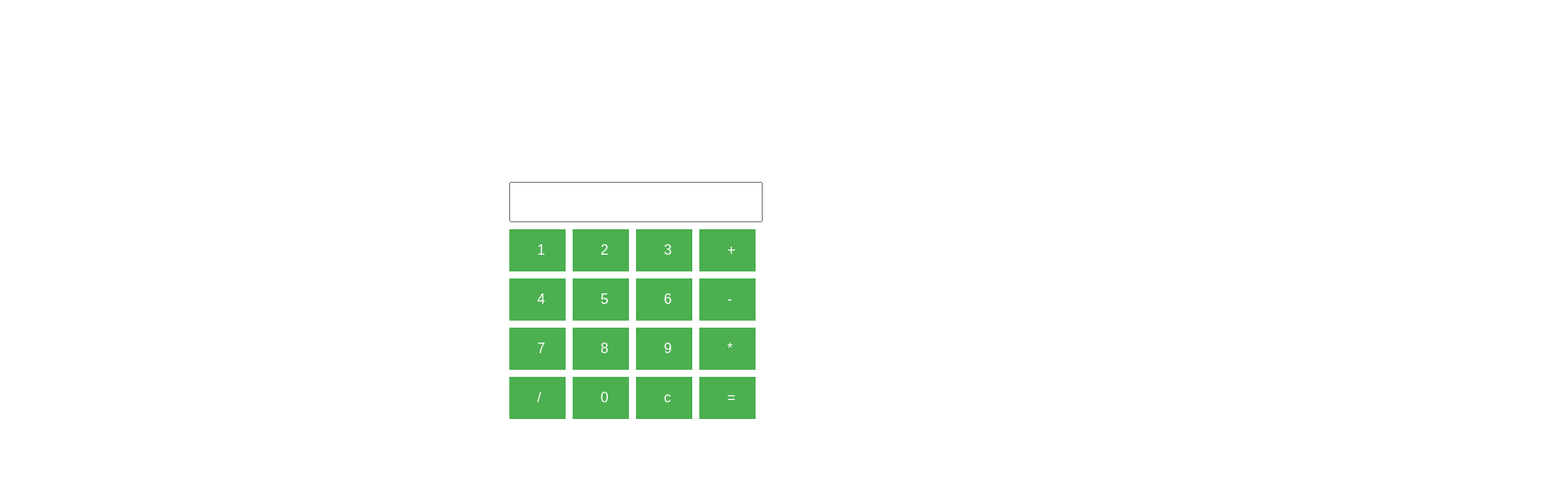
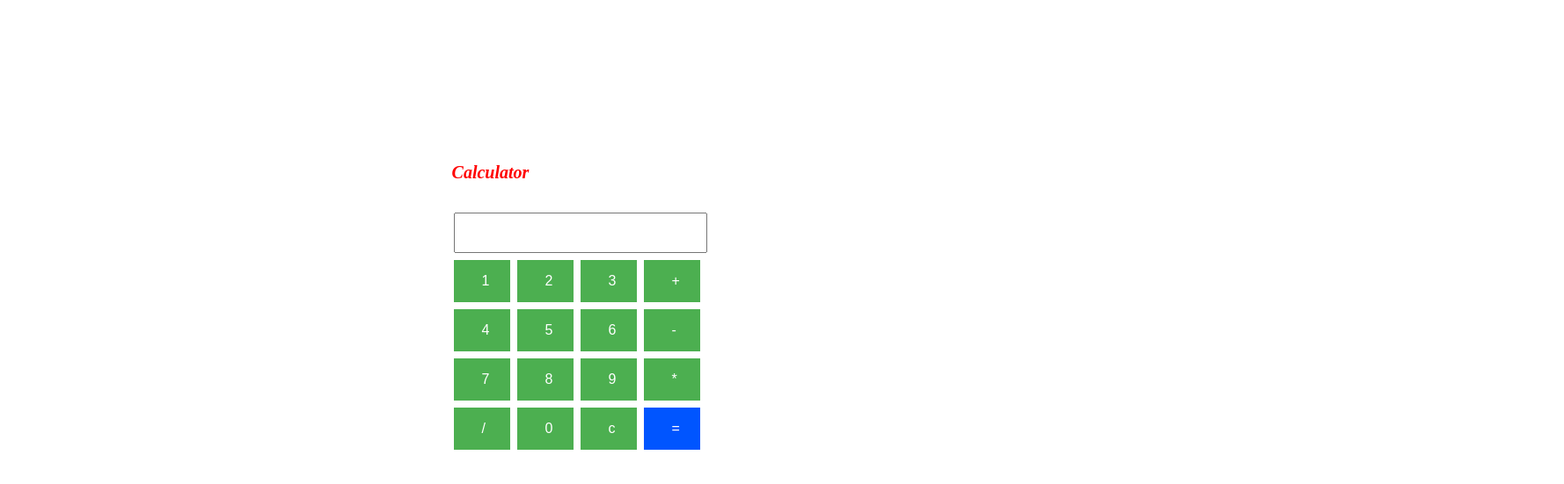
Before and after one commit to ebraheemabbas/calculator, a plain HTML site: page index.html in a window 1280 px wide. Shown: the part 5-556 px from the top of the page at 88% size, 1778 px wide, since content can reach past the window. Drawn offline with Linux system fonts and the light colour scheme.

Commit message:
Update index.html

```diff
--- a/index.html
+++ b/index.html
@@ -14,9 +14,13 @@
   cursor: pointer;
   width: 50px;
   position: relative;
-  left: 45%;
-  top: 200px;
+  left: 40%;
+  top: 180px;
 
+
+}
+.buttonE{
+  background-color: #0055FF;
 }
 
 .text1{
@@ -25,47 +29,74 @@ font-size:16px;
   width: 280px;
   height:40px;
   position: relative;
-  left: 45%;
-  top: 200px;
+  left: 40%;
+  top: 180px;
 
   }
+  p {
+    color: red;
+  font-size:20px;
+  font-style:italic;
+  font-weight: bold;
+  display: block;
+  margin-top: 1em;
+  margin-bottom: 1em;
+  margin-left: 0;
+  margin-right: 0;
+   position: relative;
+  left: 40%;
+  top: 170px;
+
+}
 
 </style>
     <head>
         <title>Calculator - Ebraheem</title>
     </head>
     <body>
+	<p>Calculator</p>
   <input class="text1" type="text" id="firstname"><br>
-<button class="button button1" onclick="myFunction(1)" >1</button>
-<button class="button button2" onclick="myFunction(2)" >2</button>
-<button class="button button3" onclick="myFunction(3)" >3</button>
+<button class="button button1" onclick="add_numbera(1)" >1</button>
+<button class="button button2" onclick="add_numbera(2)" >2</button>
+<button class="button button3" onclick="add_numbera(3)" >3</button>
 <button class="button button+" onclick="op('+')" >+</button><br>
-<button class="button button4" onclick="myFunction(4)" >4</button>
-<button class="button button5" onclick="myFunction(5)" >5</button>
-<button class="button button6" onclick="myFunction(6)" >6</button>
+<button class="button button4" onclick="add_numbera(4)" >4</button>
+<button class="button button5" onclick="add_numbera(5)" >5</button>
+<button class="button button6" onclick="add_numbera(6)" >6</button>
 <button class="button button-" onclick="op('-')" >-</button><br>
-<button class="button button7" onclick="myFunction(7)" >7</button>
-<button class="button button8" onclick="myFunction(8)" >8</button>
-<button class="button button9" onclick="myFunction(9)" >9</button>
+<button class="button button7" onclick="add_numbera(7)" >7</button>
+<button class="button button8" onclick="add_numbera(8)" >8</button>
+<button class="button button9" onclick="add_numbera(9)" >9</button>
 <button class="button button*" onclick="op('*')" >*</button><br>
 <button class="button button/" onclick="op('/')" >/</button>
-<button class="button button0" onclick="myFunction(0)" >0</button>
+<button class="button button0" onclick="add_numbera(0)" >0</button>
 <button class="button buttonc" onclick="clearinput()" >c</button>
-<button class="button button=" onclick="res1()" >=</button>
+<button class="button buttonE" onclick="res1()" >=</button>
 
      <script>
-function myFunction(a) {
+	 var resshowen = "0";
+
+function add_numbera(a) {
+
+	if(resshowen.localeCompare("1")==0){
+	clearinput();
+	}
+		resshowen="0";
   document.getElementById("firstname").value +=a;
 }
 function op(a) {
+	resshowen="0";
+
   document.getElementById("firstname").value +=a;
 }
 function clearinput() {
+	resshowen="0";
   document.getElementById("firstname").value= '';
 }
 function res1() {
 var r=document.getElementById("firstname").value;
   document.getElementById("firstname").value= eval(r);
+  resshowen="1"
 }
 
 
```
